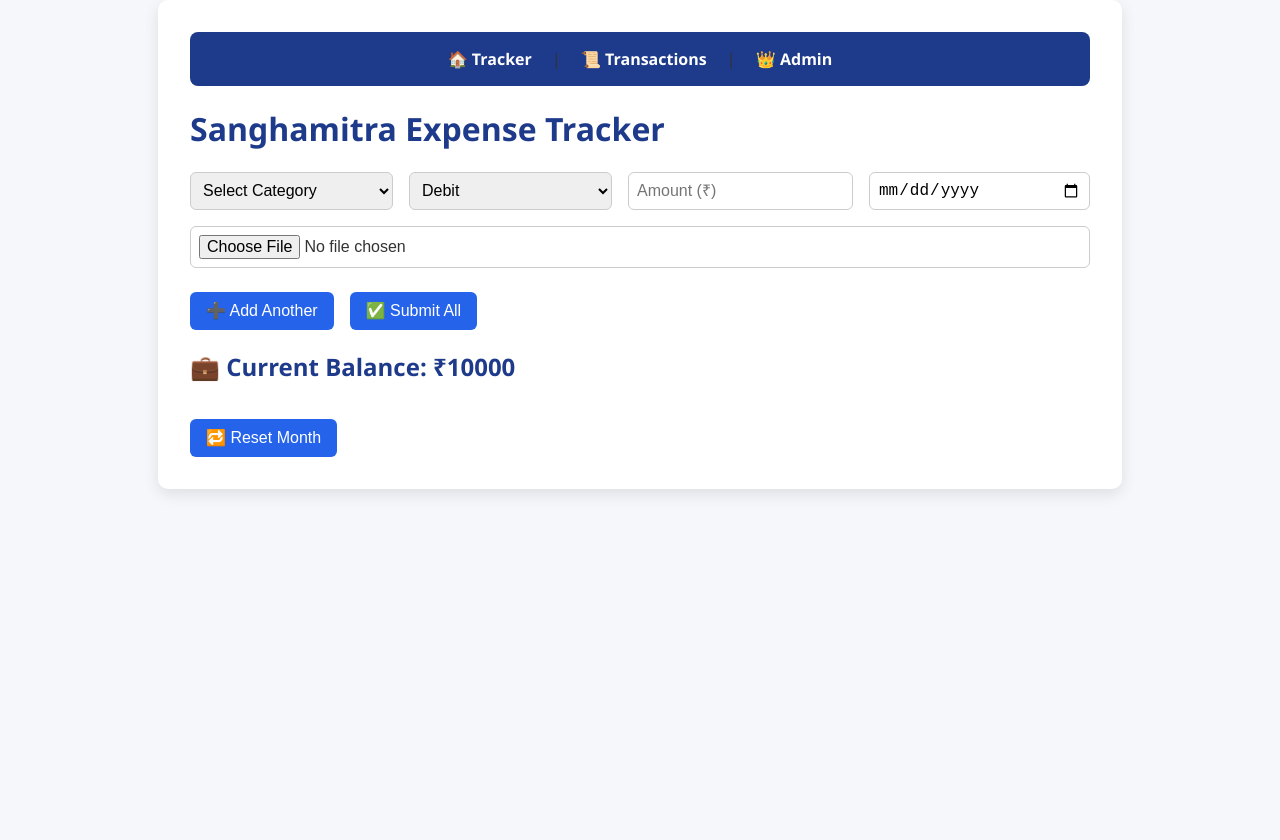
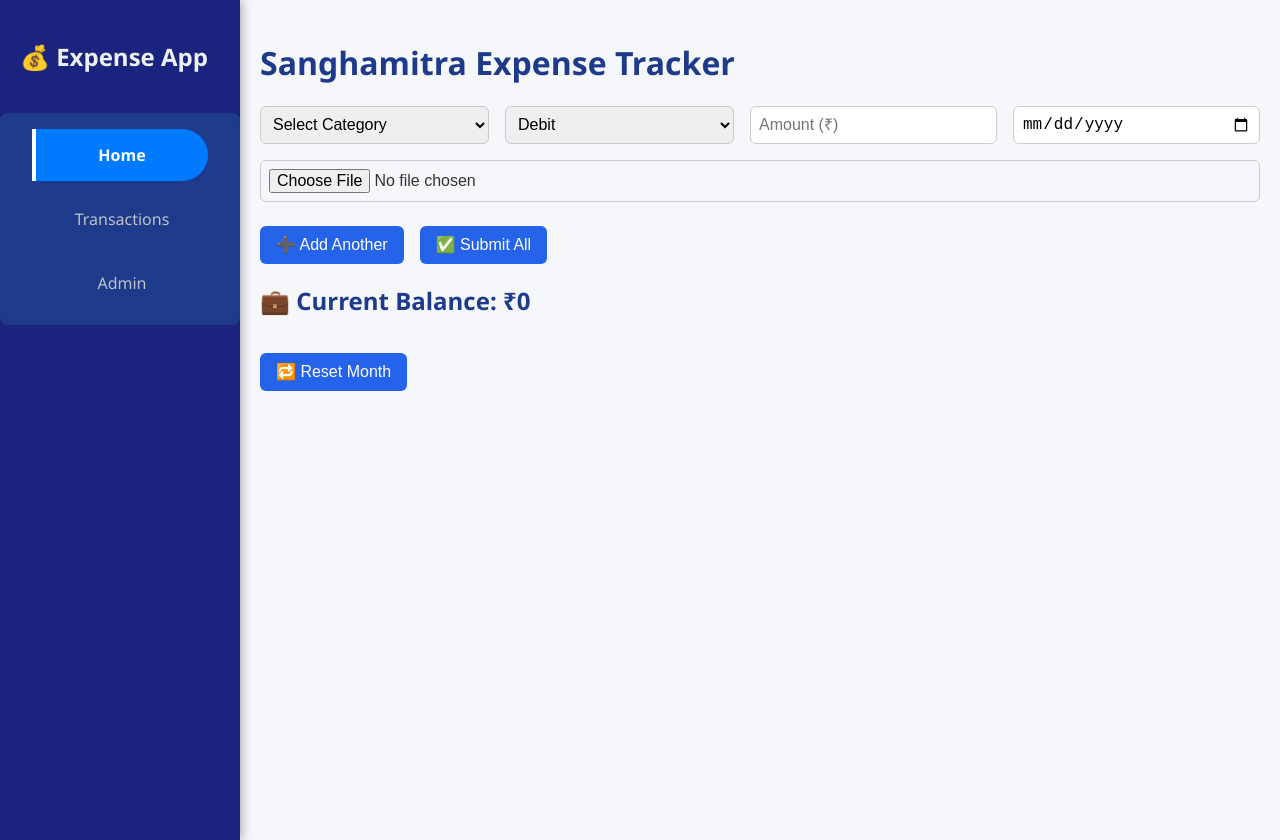
Before and after one commit to rakshitnag77/Expenses_app, a React (Create React App) app: page / in a window 1280 px wide. Before the commit the page ends 800 px from the top, so only its background shows below. Built offline with nearby package versions, Linux system fonts and the light colour scheme.

Commit message:
Update App.js

```diff
--- a/src/App.js
+++ b/src/App.js
@@ -1,24 +1,161 @@
-// App.js
 import React, { useState } from "react";
-import { BrowserRouter as Router, Routes, Route, Link } from "react-router-dom";
+import { BrowserRouter as Router, Routes, Route, Link, useLocation } from "react-router-dom";
 import TrackerPage from "./TrackerPage";
 import TransactionsPage from "./TransactionsPage";
+import LoginPage from "./LoginPage";
 import AdminDashboard from "./AdminDashboard";
+import CategorySummaryPage from "./CategorySummaryPage";
+import AnalyticsPage from "./AnalyticsPage"; // Import the new page
 import "./App.css";
 
-const App = () => {
+const sidebarStyles = {
+  container: {
+    width: "240px",
+    backgroundColor: "#1a237e",
+    minHeight: "100vh",
+    padding: "20px 0",
+    boxShadow: "2px 0 10px rgba(0,0,0,0.3)",
+    display: "flex",
+    flexDirection: "column",
+  },
+  logo: {
+    fontSize: "24px",
+    fontWeight: "bold",
+    color: "#ecf0f1",
+    padding: "0 20px",
+    marginBottom: "40px",
+  },
+  nav: {
+    display: "flex",
+    flexDirection: "column",
+    gap: "12px",
+  },
+  link: {
+    textDecoration: "none",
+    color: "#bdc3c7",
+    fontSize: "16px",
+    fontWeight: "500",
+    padding: "15px 20px",
+    transition: "background-color 0.3s, color 0.3s",
+    borderLeft: "4px solid transparent",
+  },
+  linkHover: {
+    backgroundColor: "rgba(0, 123, 255, 0.2)",
+    color: "#fff",
+  },
+  linkActive: {
+    backgroundColor: "#007bff",
+    color: "#fff",
+    fontWeight: "600",
+    borderLeftColor: "#fff",
+    borderRadius: "0 50px 50px 0",
+  },
+  subLink: {
+    textDecoration: "none",
+    color: "#bdc3c7",
+    fontSize: "14px",
+    padding: "10px 20px 10px 40px",
+    transition: "background-color 0.3s, color 0.3s",
+    display: "block",
+  },
+  subLinkActive: {
+    color: "#fff",
+    fontWeight: "bold",
+  },
+};
+
+const Sidebar = () => {
+  const [hoveredLink, setHoveredLink] = useState(null);
+  const location = useLocation();
+  const currentPath = location.pathname;
+
+  const isAdminActive = currentPath.startsWith("/admin") || currentPath.startsWith("/category-summary") || currentPath.startsWith("/analytics");
+
+  return (
+    <div style={sidebarStyles.container}>
+      <h2 style={sidebarStyles.logo}>💰 Expense App</h2>
+      <nav style={sidebarStyles.nav}>
+        <Link
+          to="/"
+          style={{
+            ...sidebarStyles.link,
+            ...(hoveredLink === "/" ? sidebarStyles.linkHover : {}),
+            ...(currentPath === "/" ? sidebarStyles.linkActive : {}),
+          }}
+          onMouseEnter={() => setHoveredLink("/")}
+          onMouseLeave={() => setHoveredLink(null)}
+        >
+          Home
+        </Link>
+        <Link
+          to="/transactions"
+          style={{
+            ...sidebarStyles.link,
+            ...(hoveredLink === "/transactions" ? sidebarStyles.linkHover : {}),
+            ...(currentPath === "/transactions" ? sidebarStyles.linkActive : {}),
+          }}
+          onMouseEnter={() => setHoveredLink("/transactions")}
+          onMouseLeave={() => setHoveredLink(null)}
+        >
+          Transactions
+        </Link>
+        <Link
+          to="/login"
+          style={{
+            ...sidebarStyles.link,
+            ...(hoveredLink === "/login" ? sidebarStyles.linkHover : {}),
+            ...(isAdminActive ? sidebarStyles.linkActive : {}),
+          }}
+          onMouseEnter={() => setHoveredLink("/login")}
+          onMouseLeave={() => setHoveredLink(null)}
+        >
+          Admin
+        </Link>
+        {isAdminActive && (
+          <div style={{ paddingLeft: "15px", display: "flex", flexDirection: "column", gap: "5px" }}>
+            <Link
+              to="/admin-dashboard"
+              style={{
+                ...sidebarStyles.subLink,
+                ...(currentPath === "/admin-dashboard" ? sidebarStyles.subLinkActive : {}),
+              }}
+            >
+              Admin Dashboard
+            </Link>
+            <Link
+              to="/category-summary"
+              style={{
+                ...sidebarStyles.subLink,
+                ...(currentPath === "/category-summary" ? sidebarStyles.subLinkActive : {}),
+              }}
+            >
+              Category Summary
+            </Link>
+            <Link
+              to="/analytics"
+              style={{
+                ...sidebarStyles.subLink,
+                ...(currentPath === "/analytics" ? sidebarStyles.subLinkActive : {}),
+              }}
+            >
+              Analytics
+            </Link>
+          </div>
+        )}
+      </nav>
+    </div>
+  );
+};
+
+function App() {
   const [expenses, setExpenses] = useState([]);
-  const [accountBalance, setAccountBalance] = useState(10000);
+  const [accountBalance, setAccountBalance] = useState(0);
 
   return (
     <Router>
-      <div className="container dark-background">
-        <nav style={{ marginBottom: "1rem" }}>
-          <Link to="/">🏠 Tracker</Link> |{" "}
-          <Link to="/transactions">📜 Transactions</Link> |{" "}
-          <Link to="/admin">👑 Admin</Link>
-        </nav>
-
+      <div style={{ display: "flex" }}>
+        <Sidebar />
+        <div style={{ flex: 1, padding: "20px" }}>
           <Routes>
             <Route
               path="/"
@@ -35,14 +172,15 @@ const App = () => {
               path="/transactions"
               element={<TransactionsPage expenses={expenses} />}
             />
-          <Route
-            path="/admin"
-            element={<AdminDashboard expenses={expenses} />}
-          />
+            <Route path="/login" element={<LoginPage />} />
+            <Route path="/admin-dashboard" element={<AdminDashboard expenses={expenses} />} />
+            <Route path="/category-summary" element={<CategorySummaryPage expenses={expenses} />} />
+            <Route path="/analytics" element={<AnalyticsPage expenses={expenses} />} />
           </Routes>
+        </div>
       </div>
     </Router>
   );
-};
+}
 
 export default App;
```
Lines whose indentation alone changed are shown as unchanged.
